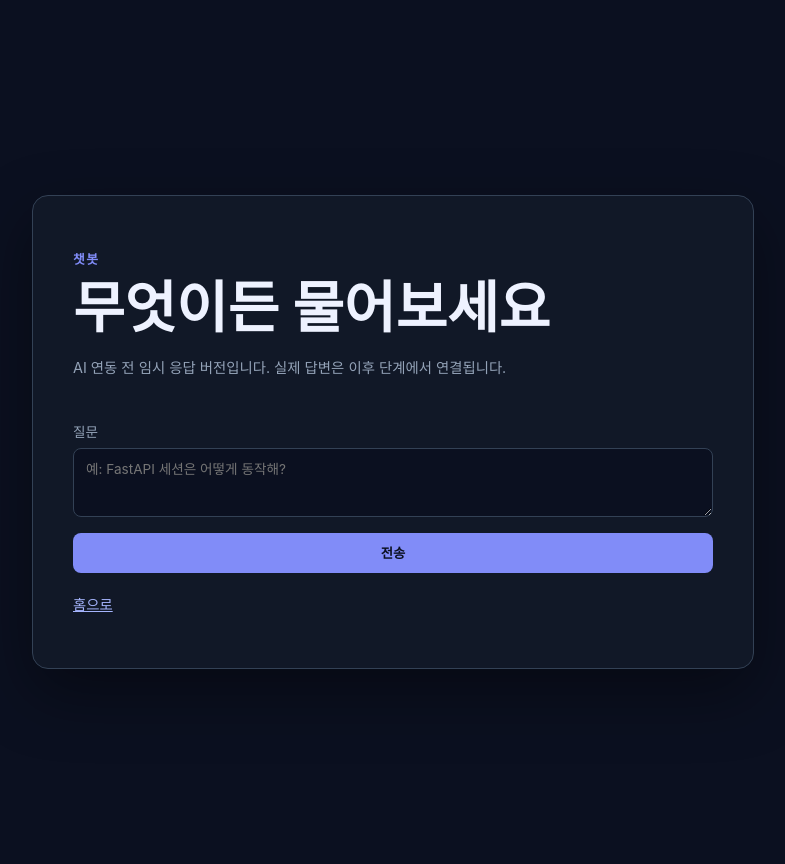
After one commit to CodysseyBMB/codyssey_term_project, a FastAPI app: template app/templates/chat.html in a window 1280 px wide. The commit adds this page. Shown: the whole page, without its empty margins (247-1032 px from the left). Run offline with FastAPI, Linux system fonts and the light colour scheme; the template is opened without the code that fills it, so the values that code supplies are empty; parts of the project's set-up code (start-up, migrations or seed data) failed here and were passed over.

Commit message:
feat: 챗봇 화면과 질문 전송 UI 구현
/chat 화면에서 fetch()로 /api/chat을 호출해 새로고침 없이
질문·응답을 같은 화면에 쌓는다. 응답은 textContent로만
렌더링해 XSS를 방지하고, 전송 중에는 버튼을 비활성화한다.
로그인 홈 화면에 챗봇 진입 링크를 추가한다.

```diff
--- a/app/static/css/app.css
+++ b/app/static/css/app.css
@@ -26,3 +26,11 @@ button { padding: .65rem 1rem; border-radius: .5rem; border: none; background: #
 .button { padding: .65rem 1rem; border-radius: .5rem; background: #818cf8; color: #0b1020; font-weight: 700; text-decoration: none; }
 .button.secondary { border: 1px solid #818cf8; background: transparent; color: #c7d2fe; }
 .auth-guide { margin-top: 1.25rem; color: #94a3b8; font-size: .9rem; }
+
+/* /chat 화면 전용 스타일 */
+.chat-card { width: min(40rem, 100%); }
+textarea { padding: .6rem .75rem; border-radius: .5rem; border: 1px solid #334155; background: #0b1020; color: #eef2ff; font: inherit; resize: vertical; }
+.chat-log { display: grid; gap: .6rem; max-height: 22rem; overflow-y: auto; margin-top: 1.25rem; padding-right: .25rem; }
+.chat-message { margin: 0; padding: .6rem .85rem; border-radius: .6rem; white-space: pre-wrap; word-break: break-word; }
+.chat-message--user { justify-self: end; background: #818cf8; color: #0b1020; }
+.chat-message--assistant { justify-self: start; background: #1f2937; border: 1px solid #334155; }
--- /dev/null
+++ b/app/static/js/chat.js
@@ -0,0 +1,80 @@
+// 이 스크립트는 /chat 페이지에서만 로드된다 (chat.html 맨 아래 <script> 참고).
+// 서버가 그려준 화면(Jinja2) 위에서, 질문 전송만 fetch()로 처리해
+// 페이지를 새로고침하지 않고 같은 화면에 응답을 보여준다 (plan.md S4).
+
+const form = document.getElementById("chat-form");
+const questionInput = document.getElementById("chat-question");
+const submitButton = document.getElementById("chat-submit");
+const log = document.getElementById("chat-log");
+const errorBox = document.getElementById("chat-error");
+
+// 로그인 페이지의 hidden input과 같은 CSRF 토큰. JSON API는 폼이 아니라서
+// 서버가 body의 data 속성에 심어둔 값을 읽어 헤더로 보낸다.
+const csrfToken = document.body.dataset.csrfToken;
+
+function appendMessage(role, text) {
+  const bubble = document.createElement("p");
+  bubble.className = role === "user" ? "chat-message chat-message--user" : "chat-message chat-message--assistant";
+  // innerHTML이 아니라 textContent를 쓴다: AI 응답이나 사용자 입력에 <script> 같은
+  // 태그가 들어있어도 그대로 "글자"로만 표시되고 실행되지 않는다 (XSS 방지).
+  bubble.textContent = text;
+  log.appendChild(bubble);
+  log.scrollTop = log.scrollHeight;
+}
+
+function showError(message) {
+  errorBox.textContent = message;
+  errorBox.hidden = false;
+}
+
+function clearError() {
+  errorBox.hidden = true;
+  errorBox.textContent = "";
+}
+
+function setLoading(isLoading) {
+  // 처리 중에는 버튼을 비활성화해서 중복 전송을 막는다 (plan.md 입력 검증 기본값).
+  submitButton.disabled = isLoading;
+  questionInput.disabled = isLoading;
+  submitButton.textContent = isLoading ? "전송 중..." : "전송";
+}
+
+form.addEventListener("submit", async (event) => {
+  event.preventDefault();
+  clearError();
+
+  const question = questionInput.value.trim();
+  if (!question) {
+    showError("질문을 입력해 주세요.");
+    return;
+  }
+
+  appendMessage("user", question);
+  questionInput.value = "";
+  setLoading(true);
+
+  try {
+    const response = await fetch("/api/chat", {
+      method: "POST",
+      headers: {
+        "Content-Type": "application/json",
+        "X-CSRF-Token": csrfToken,
+      },
+      body: JSON.stringify({ question }),
+    });
+
+    const data = await response.json();
+
+    if (!response.ok) {
+      showError(data.error?.message ?? "요청을 처리하지 못했습니다.");
+      return;
+    }
+
+    appendMessage("assistant", data.answer);
+  } catch (networkError) {
+    showError("서버에 연결할 수 없습니다. 잠시 후 다시 시도해 주세요.");
+  } finally {
+    setLoading(false);
+    questionInput.focus();
+  }
+});
--- /dev/null
+++ b/app/templates/chat.html
@@ -0,0 +1,48 @@
+<!doctype html>
+<html lang="ko">
+  <head>
+    <meta charset="utf-8">
+    <meta name="viewport" content="width=device-width, initial-scale=1">
+    <title>챗봇 · AI Chatbot</title>
+    <link rel="stylesheet" href="{{ url_for('static', path='/css/app.css') }}">
+  </head>
+  <!--
+    data-csrf-token: 폼의 hidden input과 같은 역할이지만, 여긴 fetch()로
+    JSON을 보내야 해서 chat.js가 이 값을 읽어 X-CSRF-Token 헤더에 실어 보낸다.
+  -->
+  <body data-csrf-token="{{ csrf_token }}">
+    <main class="container">
+      <section class="status-card chat-card">
+        <p class="eyebrow">챗봇</p>
+        <h1>무엇이든 물어보세요</h1>
+        <p class="auth-guide">
+          <!-- 대화 기록을 저장하고 다시 불러오는 기능은 다른 이슈(#7, #8)에서 추가된다.
+               지금은 같은 화면을 새로고침하기 전까지만 질문·응답이 쌓인다. -->
+          AI 연동 전 임시 응답 버전입니다. 실제 답변은 이후 단계에서 연결됩니다.
+        </p>
+
+        <div id="chat-log" class="chat-log" aria-live="polite"></div>
+
+        <p id="chat-error" class="error" hidden></p>
+
+        <form id="chat-form">
+          <label>질문
+            <textarea
+              id="chat-question"
+              name="question"
+              required
+              minlength="1"
+              maxlength="2000"
+              rows="3"
+              placeholder="예: FastAPI 세션은 어떻게 동작해?"
+            ></textarea>
+          </label>
+          <button id="chat-submit" type="submit">전송</button>
+        </form>
+
+        <p class="auth-guide"><a href="/">홈으로</a></p>
+      </section>
+    </main>
+    <script src="{{ url_for('static', path='/js/chat.js') }}"></script>
+  </body>
+</html>
--- a/app/templates/index.html
+++ b/app/templates/index.html
@@ -15,6 +15,9 @@
         <p>환경: {{ app_env }} · <a href="/health">health 확인</a></p>
         {% if is_authenticated %}
           <p>로그인 상태입니다.</p>
+          <nav class="auth-actions" aria-label="챗봇 메뉴">
+            <a class="button" href="/chat">챗봇으로 이동</a>
+          </nav>
           <form class="auth-actions" method="post" action="/auth/logout">
             <input type="hidden" name="csrf_token" value="{{ csrf_token }}">
             <button type="submit">로그아웃</button>
```
